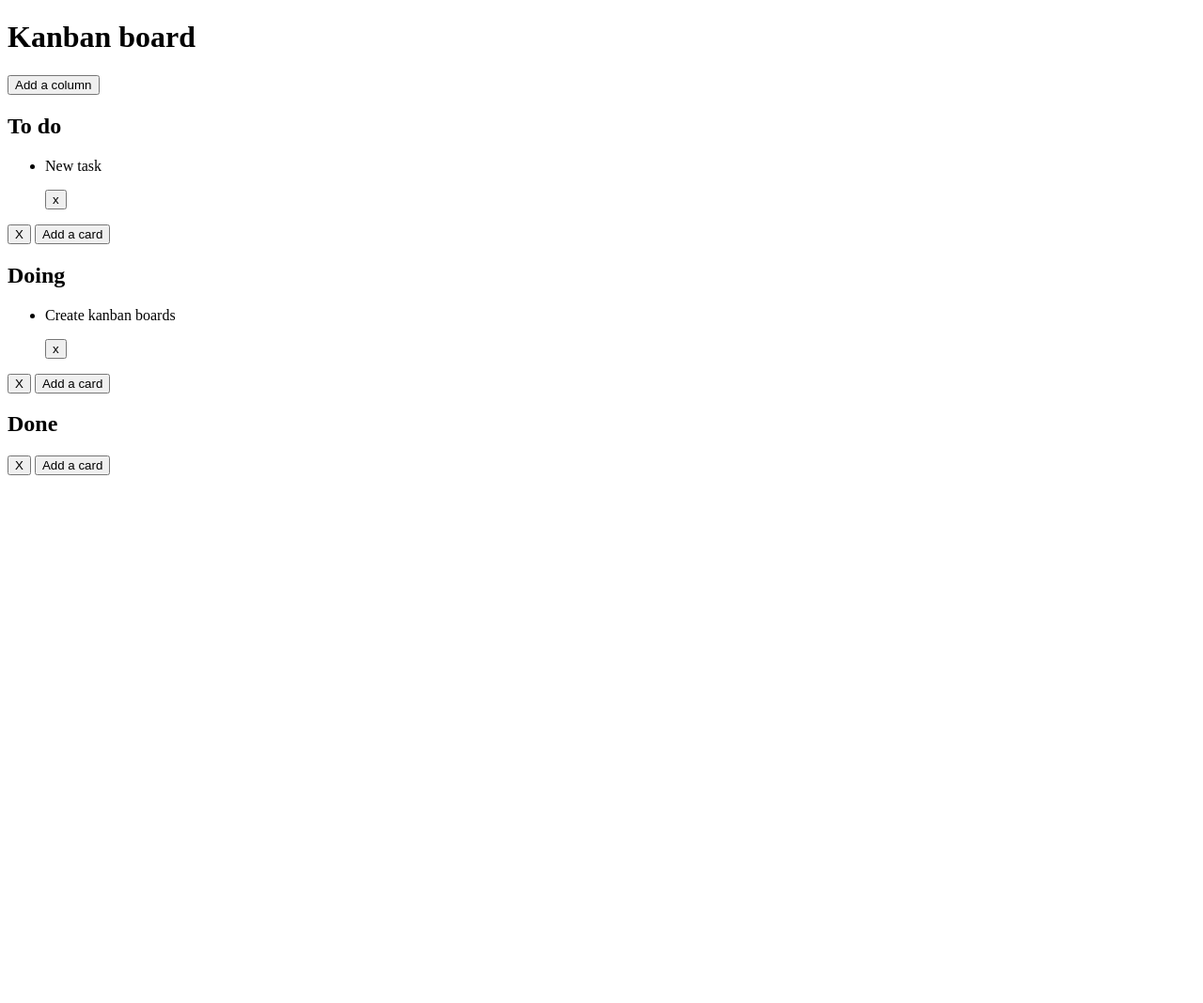
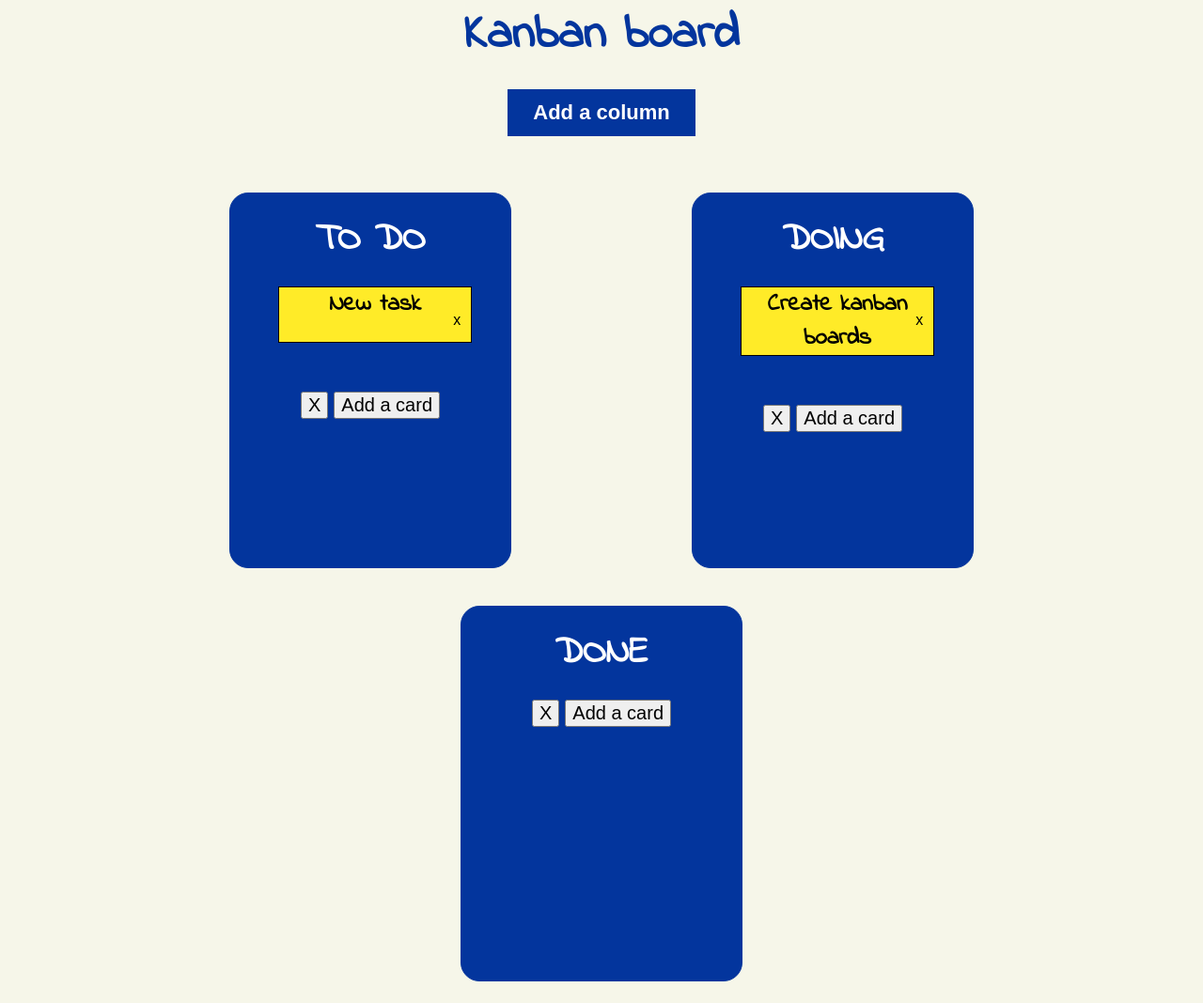
Before and after one commit to Ola-Lipert/MyKanban, a website: page index.html in a window 1280 px wide. Shown: the whole page at 94% size. Before the commit the page ends 800 px from the top, so only its background shows below. Drawn offline with nearby package versions, Linux system fonts and the light colour scheme.

Commit message:
Add all styles

```diff
--- a/index.html
+++ b/index.html
@@ -3,6 +3,7 @@
 <head>
   <meta charset="utf-8">
   <title>Kanban board</title>
+  <link href="https://fonts.googleapis.com/css?family=Indie+Flower|Montserrat" rel="stylesheet">
   <link rel="stylesheet" href="css/style.css">
 </head>
 <body>
--- a/sass/style.scss
+++ b/sass/style.scss
@@ -0,0 +1,112 @@
+* {
+    box-sizing: border-box;
+    margin: 0 auto;
+}
+
+body  {
+    background-color: #f6f6e9;
+    font-family: 'Indie Flower', cursive;
+    margin: 0 auto;
+
+}
+
+.board {
+    display: block;
+    text-align: center;
+    width: 80%;
+
+    h1 {
+        text-align: center;
+        font-size: 52px;
+        color: #03359D;
+
+    }
+
+    .create-column {
+        display: inline-block;
+        text-align: center;
+        height: 50px;
+        width: 200px;
+        border: 2px solid #03359D;
+        font-size: 22px;
+        font-weight: bold;
+        margin: 20px;
+        background-color: #03359D;
+        color: #fff;
+        cursor: pointer;
+        &:hover {
+            background-color: #13334c;
+
+        }
+
+    }
+
+    .column-container {
+        display: flex;
+        justify-content: center;
+        flex-wrap: wrap;
+        margin: 20px
+
+    }
+}
+
+.column {
+    margin: 20px;
+    border: 1px solid #03359D;
+    width: 300px;
+    min-height: 50vh;
+    background-color: #03359D;
+    border-radius: 20px;
+
+    .column-title {
+        padding-top: 20px;
+        font-size: 40px;
+        text-transform: uppercase;
+        color: #fff;
+
+
+    }
+    .column-card-list {
+        text-align: center;
+        list-style-type: none;
+        font-size: 25px;
+        font-weight: bold;
+
+    }
+    .add-card, .btn-delete {
+        display: inline-block;
+        text-align: center;
+        font-size: 20px;
+        margin-top: 20px;
+        &:hover {
+            cursor: pointer;
+            border-radius: 15%;
+        }
+
+    }
+
+}
+
+.card {
+    display: inline-block;
+    position: relative;
+    border: 1px solid black;
+    background-color: #FFEB28;
+    width: 80%;
+    min-height: 60px;
+    margin: 0 10%;
+    overflow: hidden;
+    margin: 20px 35px 20px 5px;
+
+        .btn-delete {
+            position: absolute;
+            top: 0;
+            right: 0;
+            width: 30px;
+            height: 30px;
+            border: none;
+            background-color: transparent;
+            font-size: 16px;
+
+        }
+}
```
Also changed, not shown: css/style.css, 1 other file.
